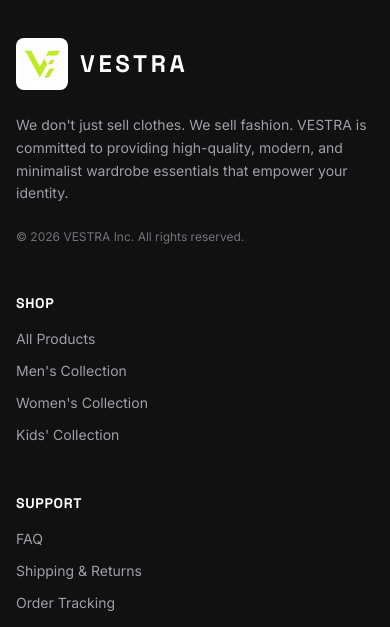
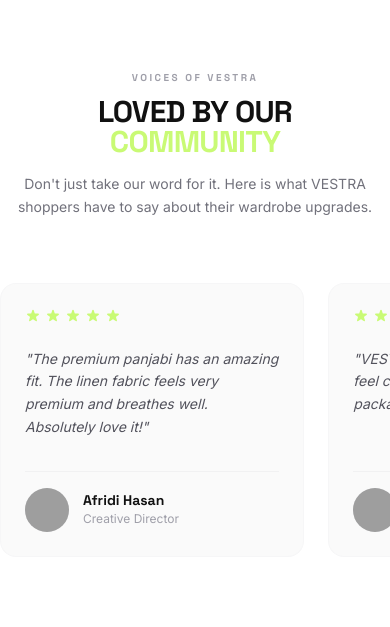
Before and after one commit to Zabedfolio/Vestra-Fashion-Store, a Next.js app: page / in a window 390 px wide. Shown: the part 5996-6623 px from the top of the page. Built offline with nearby package versions, Linux system fonts and the light colour scheme; grey boxes are pictures that could not be loaded.

Commit message:
added testimonial section

```diff
--- a/src/app/page.js
+++ b/src/app/page.js
@@ -4,6 +4,7 @@
 import CategoryGrid from '../components/home/CategoryGrid';
 import BrandHook from '../components/home/BrandHook';
 import FeaturedProducts from '../components/home/FeaturedProducts';
+import Testimonials from '../components/home/Testimonials';
 
 export default function Home() {
   return (
@@ -13,6 +14,7 @@
       <BrandHook />
       <FeaturedProducts />
       <Discover />
+      <Testimonials />
     </div>
   );
 }
--- /dev/null
+++ b/src/components/home/Testimonials.jsx
@@ -0,0 +1,89 @@
+'use client';
+
+import React from 'react';
+import Image from 'next/image';
+import { testimonials } from '../../data/testimonials';
+
+export default function Testimonials() {
+  return (
+    <section className="w-full bg-white py-24 border-t border-zinc-100">
+      <div className="mx-auto max-w-7xl px-4 sm:px-6 lg:px-8">
+
+        {/* Section Header */}
+        <div className="text-center max-w-2xl mx-auto mb-16">
+          <p className="text-[10px] font-heading font-bold tracking-[0.25em] text-zinc-400 uppercase mb-3">
+            Voices of Vestra
+          </p>
+          <h2 className="font-heading font-black text-3xl sm:text-4xl lg:text-5xl text-dark uppercase tracking-tight leading-none">
+            Loved by Our <span className="text-[#C9FA75]">Community</span>
+          </h2>
+          <p className="font-body text-zinc-500 text-sm sm:text-base mt-4 leading-relaxed">
+            Don't just take our word for it. Here is what VESTRA shoppers have to say about their wardrobe upgrades.
+          </p>
+        </div>
+
+        {/* Testimonials Grid / Mobile Scroll */}
+        <div className="flex sm:grid sm:grid-cols-2 lg:grid-cols-3 gap-6 overflow-x-auto sm:overflow-x-visible pb-6 sm:pb-0 -mx-4 px-4 sm:mx-0 sm:px-0 snap-x snap-mandatory scrollbar-hide">
+          {testimonials.map((item) => (
+            <div
+              key={item.id}
+              className="flex-shrink-0 w-[85%] sm:w-full bg-zinc-50 rounded-2xl p-6 sm:p-8 flex flex-col justify-between snap-start border border-zinc-100/50 hover:border-zinc-200 transition-all duration-300 group"
+            >
+              <div>
+                {/* SVG Stars */}
+                <div className="flex gap-1 mb-6">
+                  {[...Array(5)].map((_, i) => (
+                    <svg
+                      key={i}
+                      className={`w-4 h-4 ${i < Math.floor(item.rating) ? 'text-[#C9FA75] fill-[#C9FA75]' : 'text-zinc-200 fill-zinc-200'}`}
+                      viewBox="0 0 20 20"
+                      fill="currentColor"
+                    >
+                      <path d="M9.049 2.927c.3-.921 1.603-.921 1.902 0l1.07 3.292a1 1 0 00.95.69h3.462c.969 0 1.371 1.24.588 1.81l-2.8 2.034a1 1 0 00-.364 1.118l1.07 3.292c.3.921-.755 1.688-1.54 1.118l-2.8-2.034a1 1 0 00-1.175 0l-2.8 2.034c-.784.57-1.838-.197-1.539-1.118l1.07-3.292a1 1 0 00-.364-1.118L2.98 8.72c-.783-.57-.38-1.81.588-1.81h3.461a1 1 0 00.951-.69l1.07-3.292z" />
+                    </svg>
+                  ))}
+                </div>
+
+                {/* Content */}
+                <p className="font-body text-zinc-600 italic text-sm sm:text-base leading-relaxed mb-8">
+                  "{item.content}"
+                </p>
+              </div>
+
+              {/* User Profile */}
+              <div className="flex items-center gap-3.5 pt-4 border-t border-zinc-200/40">
+                <div className="relative w-11 h-11 rounded-full overflow-hidden bg-zinc-200 flex-shrink-0">
+                  <Image
+                    src={item.avatar}
+                    alt={item.name}
+                    fill
+                    sizes="44px"
+                    className="object-cover group-hover:scale-105 transition-transform duration-300"
+                    // If avatar is missing, let it fall back gracefully
+                    onError={(e) => {
+                      e.target.style.display = 'none';
+                    }}
+                  />
+                  {/* Initials Fallback */}
+                  <div className="absolute inset-0 flex items-center justify-center bg-zinc-300 text-dark font-heading font-bold text-xs uppercase z-[-1]">
+                    {item.name.substring(0, 2)}
+                  </div>
+                </div>
+                <div>
+                  <h4 className="font-heading font-bold text-dark text-sm sm:text-base leading-none">
+                    {item.name}
+                  </h4>
+                  <p className="font-body text-zinc-400 text-xs mt-1">
+                    {item.role}
+                  </p>
+                </div>
+              </div>
+
+            </div>
+          ))}
+        </div>
+
+      </div>
+    </section>
+  );
+}
```
